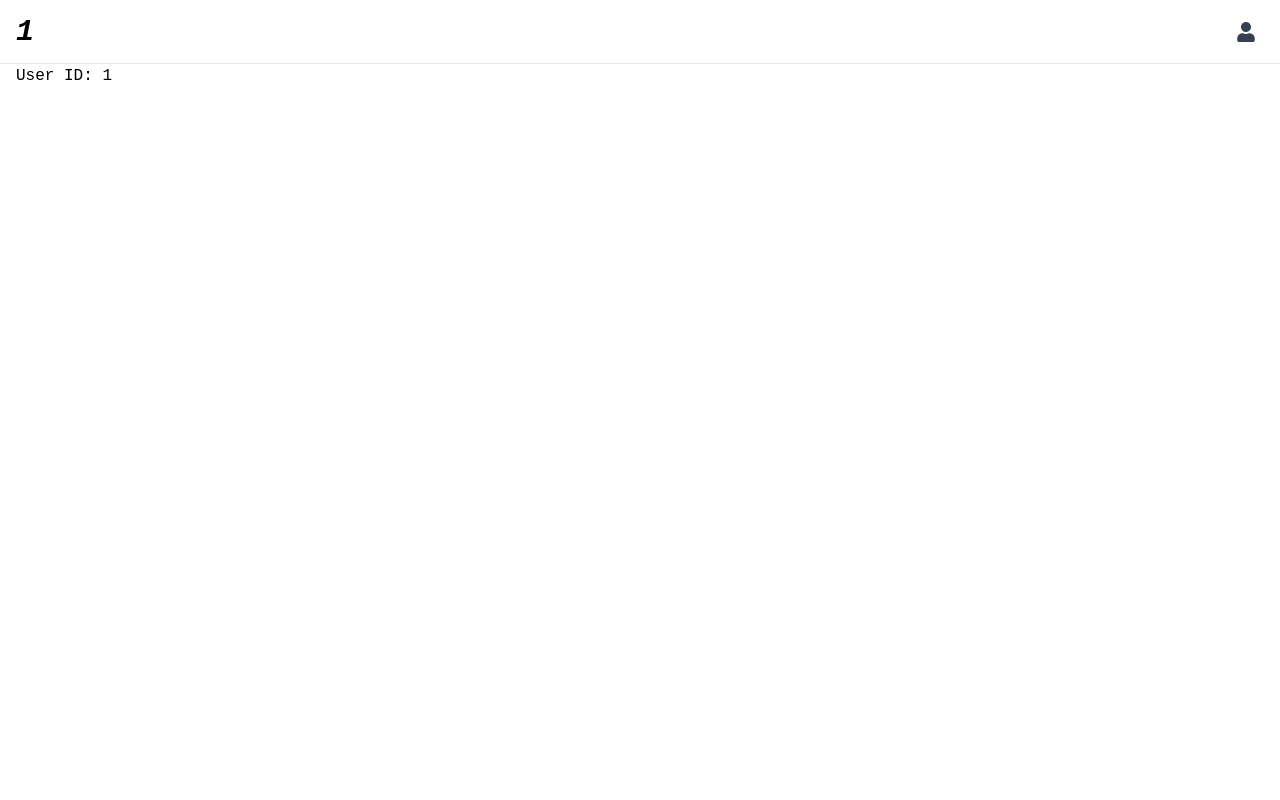
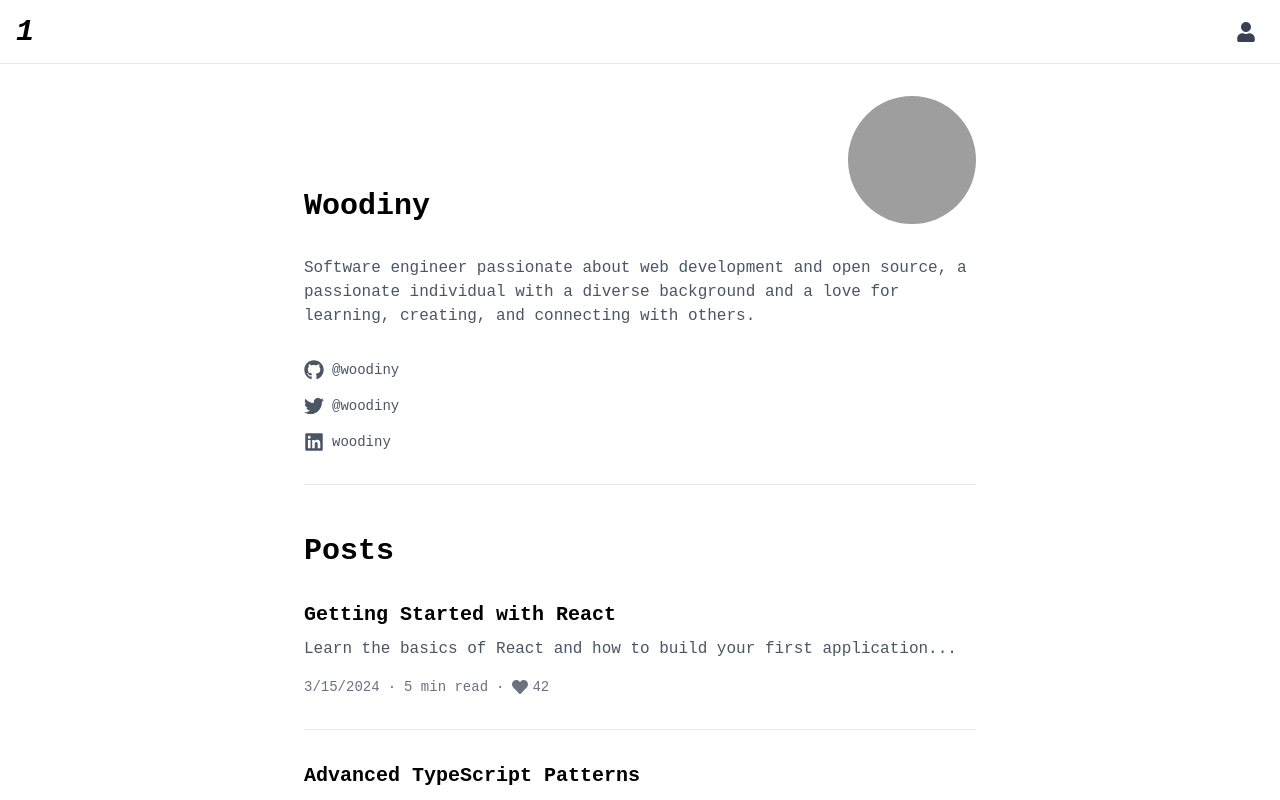
Before and after one commit to woodiny/post-fe, a React (Vite) app: page /1 in a window 1280 px wide. Shown: the top 800 px of the page. Built offline with nearby package versions, Linux system fonts and the light colour scheme; grey boxes are pictures that could not be loaded.

Commit message:
⭐️ UserPage 화면 구현
- 사용자의 ID, BIO, 이미지, 소셜 ID, 작성한 글 목록을 보여줌
- 테스트 데이터로 작성

```diff
--- /dev/null
+++ b/src/components/PostList.tsx
@@ -0,0 +1,41 @@
+import { Post } from '../types/user';
+import { Link } from 'react-router-dom';
+import { FaHeart } from 'react-icons/fa';
+
+interface PostListProps {
+  posts: Post[];
+  userId: string;
+}
+
+export default function PostList({ posts, userId }: PostListProps) {
+  return (
+    <div className="max-w-2xl mx-auto">
+      <h2 className="text-3xl font-bold mb-8">Posts</h2>
+      <div className="space-y-8">
+        {posts.map((post) => (
+          <article key={post.id} className="border-b border-gray-200 pb-8">
+            <Link
+              to={`/${userId}/${post.id}`}
+              className="block hover:opacity-80 transition-opacity"
+            >
+              <h3 className="text-xl font-semibold mb-2">{post.title}</h3>
+              <p className="text-gray-600 mb-4 line-clamp-2">{post.excerpt}</p>
+            </Link>
+            <div className="flex items-center text-sm text-gray-500">
+              <time dateTime={post.createdAt}>
+                {new Date(post.createdAt).toLocaleDateString()}
+              </time>
+              <span className="mx-2">·</span>
+              <span>{post.readTime} min read</span>
+              <span className="mx-2">·</span>
+              <div className="flex items-center gap-1">
+                <FaHeart className="w-4 h-4" />
+                <span>{post.likes}</span>
+              </div>
+            </div>
+          </article>
+        ))}
+      </div>
+    </div>
+  );
+}
--- /dev/null
+++ b/src/components/UserProfile.tsx
@@ -0,0 +1,83 @@
+import { User } from '../types/user';
+import { FaGithub, FaTwitter, FaLinkedin, FaGlobe } from 'react-icons/fa';
+
+interface UserProfileProps {
+  user: User;
+}
+
+export default function UserProfile({ user }: UserProfileProps) {
+  // Extract social IDs from URLs
+  const getSocialId = (url: string) => {
+    try {
+      const urlObj = new URL(url);
+      return urlObj.pathname.split('/').pop() || '';
+    } catch {
+      return '';
+    }
+  };
+
+  return (
+    <div className="max-w-2xl mx-auto pb-8 border-b border-gray-200">
+      {/* Profile Header */}
+      <div className="flex flex-col gap-4">
+        <div className="flex justify-between mb-4">
+          <h1 className="flex items-end text-3xl font-bold">{user.name}</h1>
+          <img
+            src={user.imageUrl}
+            alt={user.name}
+            className="w-32 h-32 rounded-full object-cover"
+          />
+        </div>
+        <p className="text-gray-600 mb-4">{user.bio}</p>
+
+        {/* Social Links */}
+        <div className="flex flex-col gap-4">
+          {user.socialLinks.github && (
+            <a
+              href={user.socialLinks.github}
+              target="_blank"
+              rel="noopener noreferrer"
+              className="flex items-center gap-2 text-gray-600 hover:text-gray-900 transition-colors"
+            >
+              <FaGithub className="w-5 h-5" />
+              <span className="text-sm">@{getSocialId(user.socialLinks.github)}</span>
+            </a>
+          )}
+          {user.socialLinks.twitter && (
+            <a
+              href={user.socialLinks.twitter}
+              target="_blank"
+              rel="noopener noreferrer"
+              className="flex items-center gap-2 text-gray-600 hover:text-gray-900 transition-colors"
+            >
+              <FaTwitter className="w-5 h-5" />
+              <span className="text-sm">@{getSocialId(user.socialLinks.twitter)}</span>
+            </a>
+          )}
+          {user.socialLinks.linkedin && (
+            <a
+              href={user.socialLinks.linkedin}
+              target="_blank"
+              rel="noopener noreferrer"
+              className="flex items-center gap-2 text-gray-600 hover:text-gray-900 transition-colors"
+            >
+              <FaLinkedin className="w-5 h-5" />
+              <span className="text-sm">{getSocialId(user.socialLinks.linkedin)}</span>
+            </a>
+          )}
+          {user.socialLinks.website && (
+            <a
+              href={user.socialLinks.website}
+              target="_blank"
+              rel="noopener noreferrer"
+              className="flex items-center gap-2 text-gray-600 hover:text-gray-900 transition-colors"
+            >
+              <FaGlobe className="w-5 h-5" />
+              <span className="text-sm">{new URL(user.socialLinks.website).hostname}</span>
+            </a>
+          )}
+        </div>
+      </div>
+    </div>
+  );
+}
--- a/src/pages/UserPage.tsx
+++ b/src/pages/UserPage.tsx
@@ -1,12 +1,94 @@
 import { useParams } from 'react-router-dom';
 import Layout from '../components/Layout';
+import UserProfile from '../components/UserProfile';
+import PostList from '../components/PostList';
+import { useEffect, useState } from 'react';
+import { User, Post } from '../types/user';
 
 export default function UserPage() {
   const { userId } = useParams();
+  const [user, setUser] = useState<User | null>(null);
+  const [posts, setPosts] = useState<Post[]>([]);
+  const [isLoading, setIsLoading] = useState(true);
+
+  useEffect(() => {
+    // TODO: Replace with actual API calls
+    const fetchUserData = async () => {
+      try {
+        // Simulated API call
+        const mockUser: User = {
+          id: userId || '',
+          name: 'Woodiny',
+          imageUrl: 'https://avatars.githubusercontent.com/u/115877028?v=4',
+          bio: 'Software engineer passionate about web development and open source, a passionate individual with a diverse background and a love for learning, creating, and connecting with others.',
+          socialLinks: {
+            github: 'https://github.com/woodiny',
+            twitter: 'https://twitter.com/woodiny',
+            linkedin: 'https://linkedin.com/in/woodiny',
+          },
+        };
+
+        const mockPosts: Post[] = [
+          {
+            id: '1',
+            title: 'Getting Started with React',
+            excerpt: 'Learn the basics of React and how to build your first application...',
+            createdAt: '2024-03-15T10:00:00Z',
+            readTime: 5,
+            likes: 42,
+          },
+          {
+            id: '2',
+            title: 'Advanced TypeScript Patterns',
+            excerpt: 'Explore advanced TypeScript patterns and best practices for better type safety...',
+            createdAt: '2024-03-10T15:30:00Z',
+            readTime: 8,
+            likes: 28,
+          },
+        ];
+
+        setUser(mockUser);
+        setPosts(mockPosts);
+      } catch (error) {
+        console.error('Error fetching user data:', error);
+      } finally {
+        setIsLoading(false);
+      }
+    };
+
+    if (userId) {
+      fetchUserData();
+    }
+  }, [userId]);
+
+  if (isLoading) {
+    return (
+      <Layout>
+        <div className="flex justify-center items-center min-h-[50vh]">
+          <div className="animate-spin rounded-full h-12 w-12 border-t-2 border-b-2 border-gray-900"></div>
+        </div>
+      </Layout>
+    );
+  }
+
+  if (!user) {
+    return (
+      <Layout>
+        <div className="text-center py-12">
+          <h1 className="text-2xl font-bold text-gray-900">User not found</h1>
+        </div>
+      </Layout>
+    );
+  }
 
   return (
     <Layout>
-      <h1>User ID: {userId}</h1>
+      <div className="py-8">
+        <UserProfile user={user} />
+        <div className="mt-12">
+          <PostList posts={posts} userId={userId || ''} />
+        </div>
+      </div>
     </Layout>
   );
 }
--- /dev/null
+++ b/src/types/user.ts
@@ -0,0 +1,21 @@
+export interface User {
+  id: string;
+  name: string;
+  imageUrl: string;
+  bio: string;
+  socialLinks: {
+    github?: string;
+    twitter?: string;
+    linkedin?: string;
+    website?: string;
+  };
+}
+
+export interface Post {
+  id: string;
+  title: string;
+  excerpt: string;
+  createdAt: string;
+  readTime: number;
+  likes: number;
+}
```
